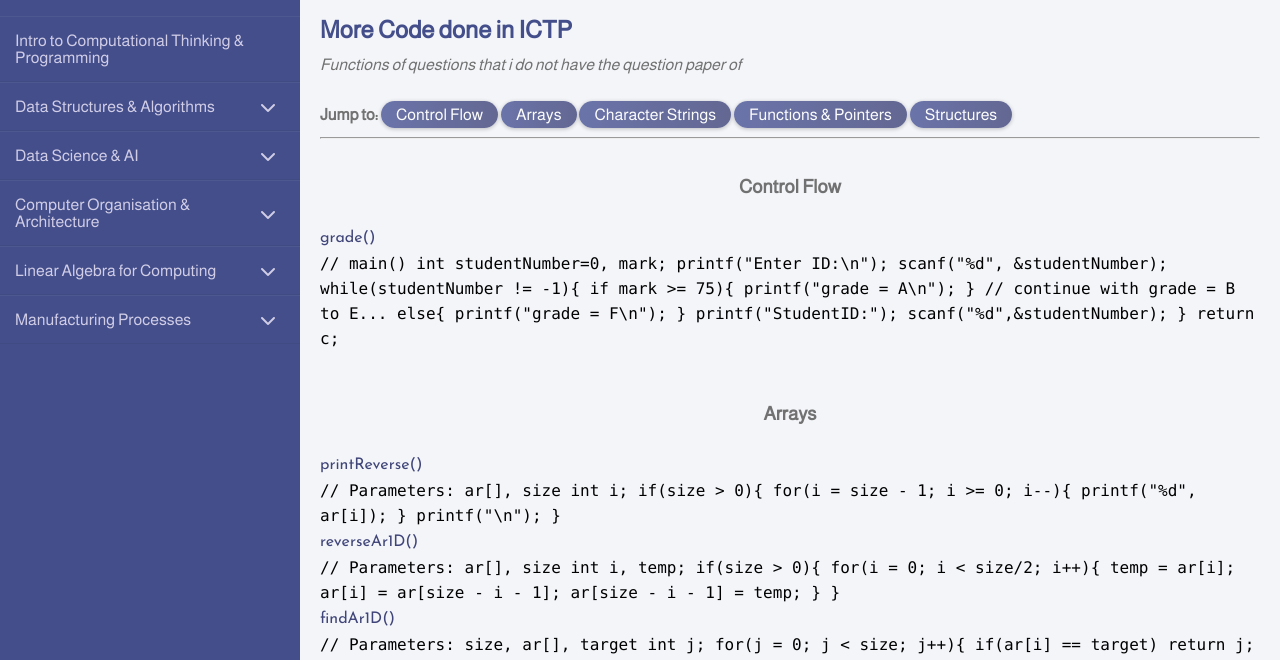
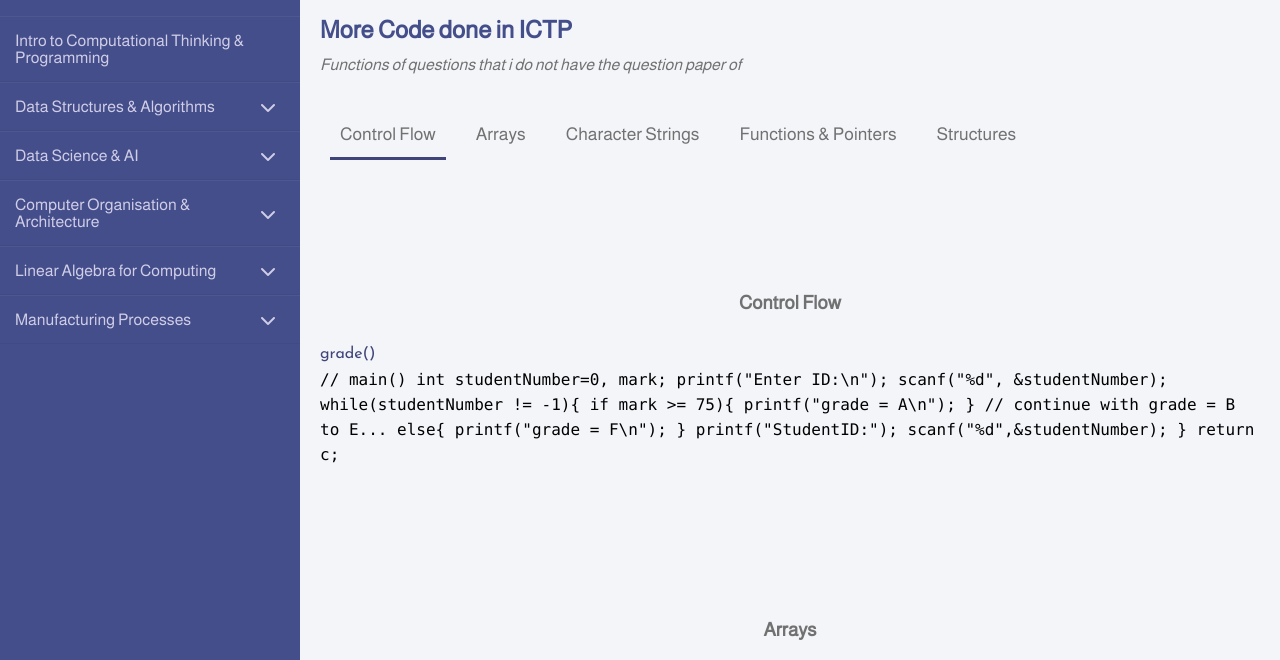
Before and after one commit to nailahgucon/ntu-notes, an Eleventy site: page src/notes/intro-to-comp-thinking-and-programming/c-programming/ictpCode.md in a window 1280 px wide. Shown: the part 71-731 px from the top of the page. Built offline with nearby package versions, Linux system fonts and the light colour scheme; Eleventy itself is replaced by a stand-in of ours; code samples lack their colours; files that its build step writes are made by us from their sources; a web font is replaced by a local one.

Commit message:
change layout of more ictp code page

````diff
--- a/src/css/style.css
+++ b/src/css/style.css
@@ -279,6 +279,7 @@ button:focus {
   cursor: pointer;
   transition: 0.2s;
   font-size: 1.1em;
+  color: #717171;
 }
 
 /* Change background color of buttons on hover */
--- a/src/notes/intro-to-comp-thinking-and-programming/c-programming/ictpCode.md
+++ b/src/notes/intro-to-comp-thinking-and-programming/c-programming/ictpCode.md
@@ -8,16 +8,16 @@ pageTitle: More Code done in ICTP
 *Functions of questions that i do not have the question paper of*
 <br><br>
 
-**Jump to:**
-<span class="tags"><a href="#control-flow">Control Flow</a></span>
-<span class="tags"><a href="#arrays">Arrays</a></span>
-<span class="tags"><a href="#character-strings">Character Strings</a></span>
-<span class="tags"><a href="#functions-and-pointers">Functions & Pointers</a></span>
-<span class="tags"><a href="#structures">Structures</a></span>
-<hr>
-<br>
+<div class="tab">
+  <a class="tablinks" href="#control-flow" onclick="openTab(event, 'control-flow')" id="defaultOpen">Control Flow</a>
+  <a class="tablinks" href="#arrays" onclick="openTab(event, 'arrays')">Arrays</a>
+  <a class="tablinks" href="#character-strings" onclick="openTab(event, 'character-strings')">Character Strings</a>
+  <a class="tablinks" href="#functions-and-pointers" onclick="openTab(event, 'cfunctions-and-pointers')">Functions & Pointers</a>
+  <a class="tablinks" href="#structures" onclick="openTab(event, 'structures')">Structures</a>
+</div>
+
 <a id="control-flow"></a>
-<h3 style="text-align:center">Control Flow</h3><br>
+<h3 style="text-align:center; padding-top:100px;">Control Flow</h3><br>
 <span class="functions">grade()</span>
 
 ```c
@@ -41,7 +41,7 @@ return c;
 <br><br>
 <!--- //////////////////////////////// MD Separator ////////////////////////////////////////// -->
 <a id="arrays"></a>
-<h3 style="text-align:center">Arrays</h3><br>
+<h3 style="text-align:center; padding-top:100px;">Arrays</h3><br>
 <span class="functions">printReverse()</span>
 
 ```c
@@ -339,7 +339,7 @@ return min;
 <br><br>
 <!--- //////////////////////////////// MD Separator ////////////////////////////////////////// -->
 <a id="character-strings"></a>
-<h3 style="text-align:center">Character Strings</h3><br>
+<h3 style="text-align:center; padding-top:100px;">Character Strings</h3><br>
 <span class="functions">palindrome()</span>
 
 ```c
@@ -592,7 +592,7 @@ return count;
 <br><br>
 <!--- //////////////////////////////// MD Separator ////////////////////////////////////////// -->
 <a id="functions-and-pointers"></a>
-<h3 style="text-align:center">Functions & Pointers</h3><br>
+<h3 style="text-align:center; padding-top:100px;">Functions & Pointers</h3><br>
 <span class="functions">extEvenDigits()</span>
 
 ```c
@@ -850,7 +850,7 @@ scanf("%d", payRate);
 <br><br>
 <!--- //////////////////////////////// MD Separator ////////////////////////////////////////// -->
 <a id="structures"></a>
-<h3 style="text-align:center">Structures</h3><br>
+<h3 style="text-align:center; padding-top:100px;">Structures</h3><br>
 <span class="functions">CircleIntersect()</span>
 
 ```c
@@ -1010,3 +1010,17 @@ if(size == MAX){
 ```
 <br><br>
 <!--- //////////////////////////////// MD Separator ////////////////////////////////////////// -->
+
+<script>
+function openTab(evt, tabName) {
+  var i, tablinks;
+  tablinks = document.getElementsByClassName("tablinks");
+  for (i = 0; i < tablinks.length; i++) {
+    tablinks[i].className = tablinks[i].className.replace(" active", "");
+  }
+  evt.currentTarget.className += " active";
+}
+
+// Get the element with id="defaultOpen" and click on it
+document.getElementById("defaultOpen").click();
+</script>
````
